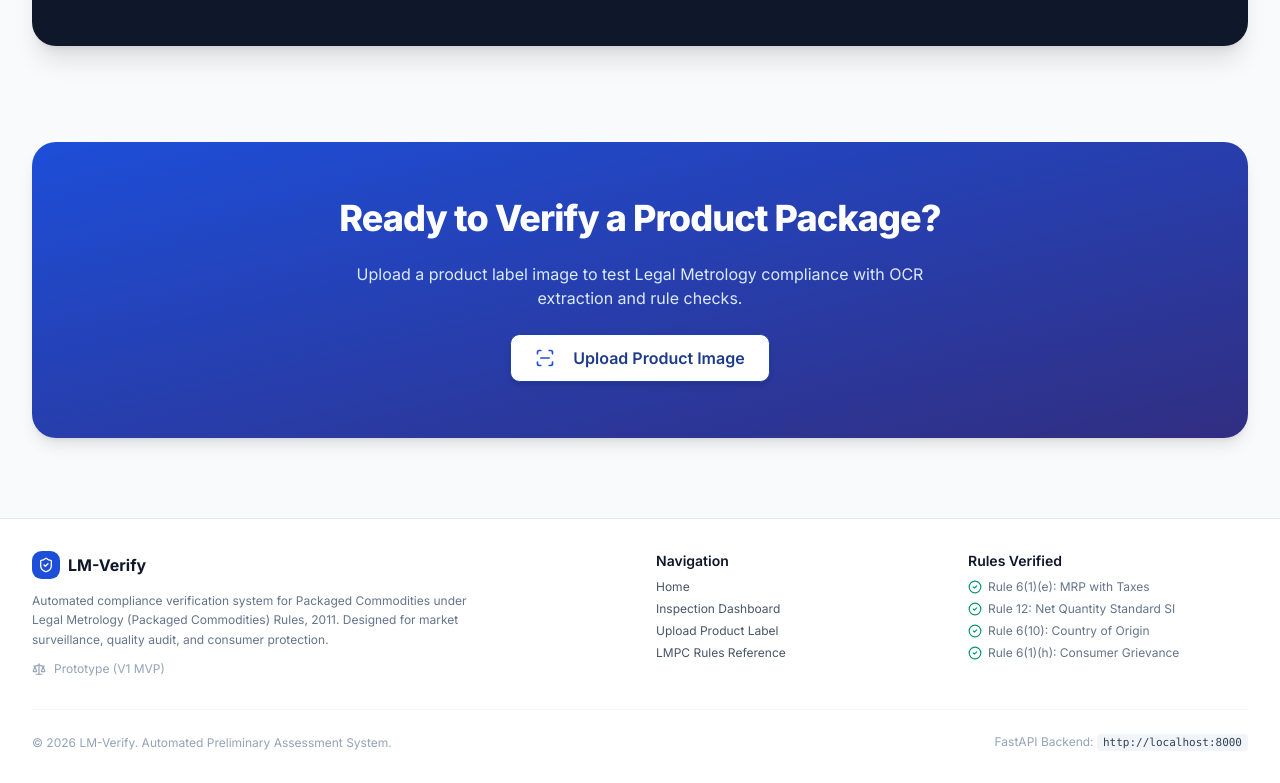
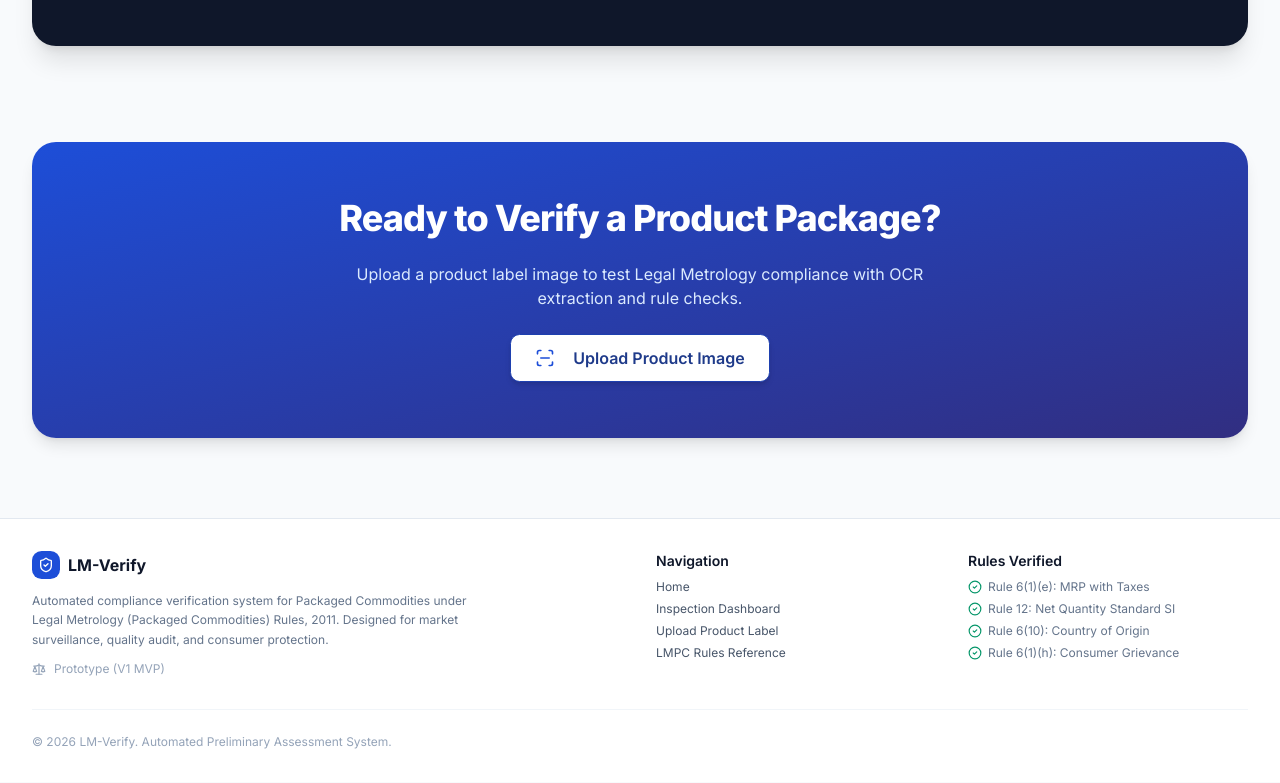
Before and after one commit to manojt20062007/LEGALAI_FULLSTACK, a Next.js app in the folder FRONTEND/: page / in a window 1280 px wide. Shown: the part 1769-2552 px from the top of the page. Built offline with nearby package versions, Linux system fonts and the light colour scheme; no server answers; sample sign-in values are in the browser's storage.

Commit message:
removed footer

```diff
--- a/FRONTEND/src/components/layout/Footer.tsx
+++ b/FRONTEND/src/components/layout/Footer.tsx
@@ -88,12 +88,7 @@ export function Footer() {
           <p className="text-slate-400">
             © {new Date().getFullYear()} LM-Verify. Automated Preliminary Assessment System.
           </p>
-          <div className="text-slate-400 text-center sm:text-right">
-            <span>FastAPI Backend: </span>
-            <code className="text-[11px] bg-slate-100 px-1.5 py-0.5 rounded text-slate-700">
-              http://localhost:8000
-            </code>
-          </div>
+
         </div>
       </div>
     </footer>
```
